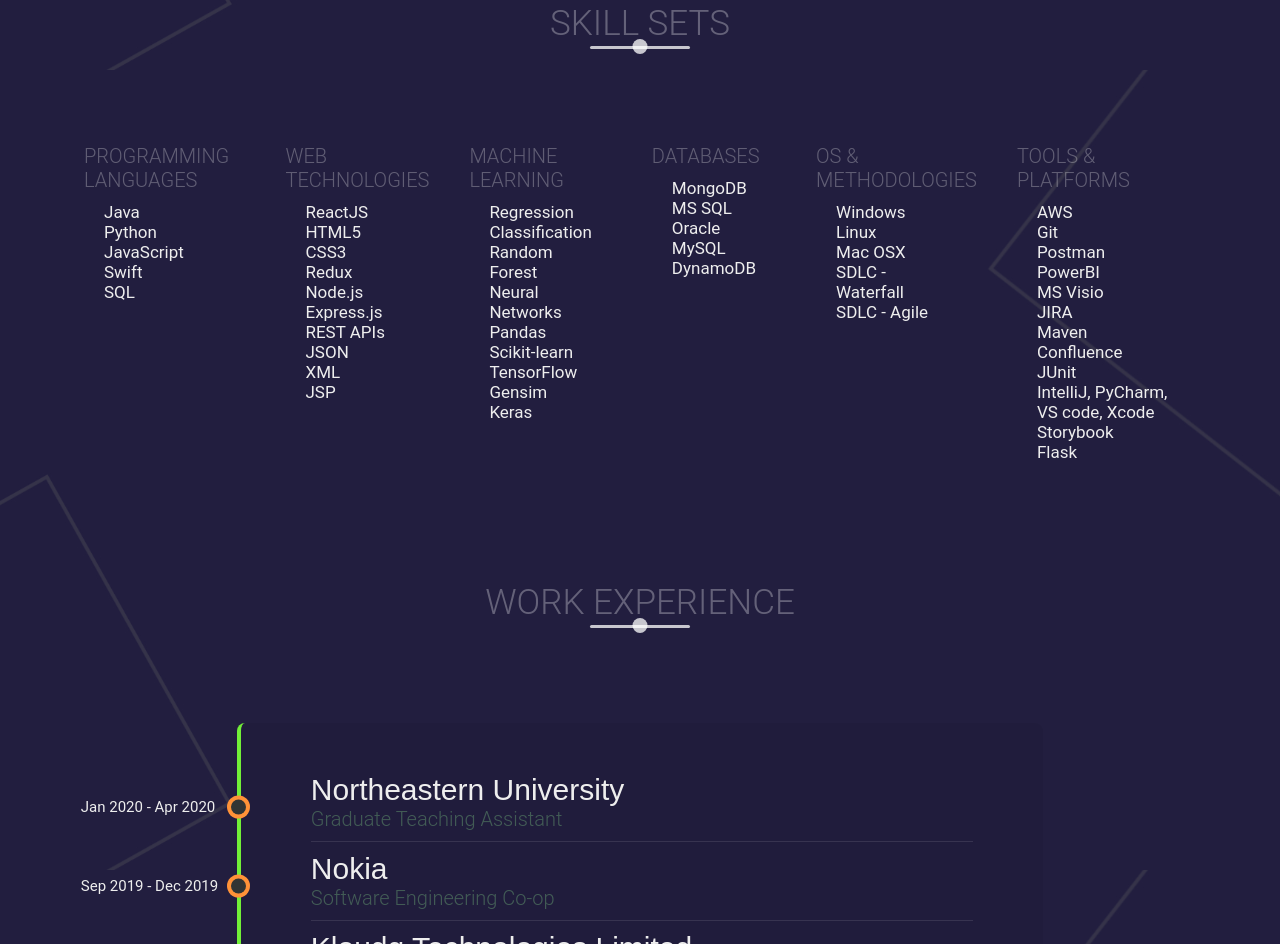
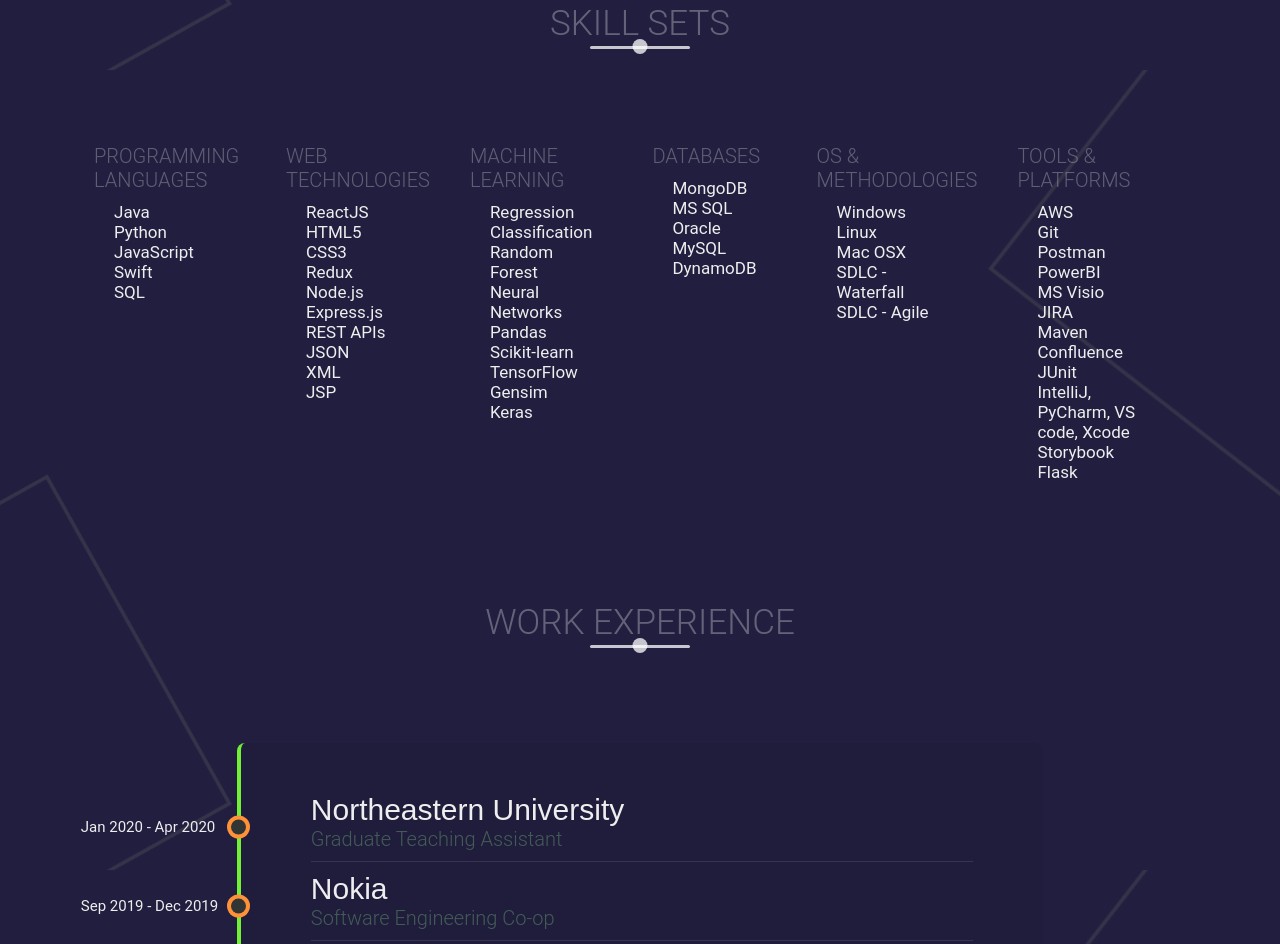
Before and after one commit to mihirsalunke/mihirsalunke.github.io, a plain HTML site: page index.html in a window 1280 px wide. Shown: the part 1530-2474 px from the top of the page. Drawn offline with nearby package versions, Linux system fonts and the light colour scheme.

Commit message:
skills alignment fixed

```diff
--- a/css/main.css
+++ b/css/main.css
@@ -302,6 +302,8 @@ li{
 .skills{
     display: flex;
     justify-content: center;
+    margin-left: 1rem;
+    margin-right: 1rem;
 }
 
 .skill{
--- a/index.html
+++ b/index.html
@@ -120,7 +120,7 @@
                         <li>JSP</li>
                     </ul>
                 </div>
-                <div class="skill" data-aos="fade-in" data-aos-delay="1500">
+                <div class="skill" data-aos="fade-in" data-aos-delay="900">
                     <h1>Machine Learning</h1>
                     <ul class="ml">
                         <li>Regression</li>
@@ -134,7 +134,7 @@
                         <li>Keras</li>
                     </ul>
                 </div>
-                <div class="skill" data-aos="fade-in" data-aos-delay="900">
+                <div class="skill" data-aos="fade-in" data-aos-delay="1200">
                     <h1>Databases</h1>
                     <ul class="databases">
                         <li>MongoDB</li>
@@ -144,7 +144,7 @@
                         <li>DynamoDB</li>
                     </ul>
                 </div>
-                <div class="skill" data-aos="fade-in" data-aos-delay="1200">
+                <div class="skill" data-aos="fade-in" data-aos-delay="1500">
                     <h1>OS & Methodologies</h1>
                     <ul class="os-and-methodologies">
                         <li>Windows</li>
@@ -154,7 +154,7 @@
                         <li>SDLC - Agile</li>
                     </ul>
                 </div>
-                <div class="skill" data-aos="fade-in" data-aos-delay="1500">
+                <div class="skill" data-aos="fade-in" data-aos-delay="1800">
                     <h1>Tools & Platforms</h1>
                     <ul class="tools">
                         <li>AWS</li>
```
